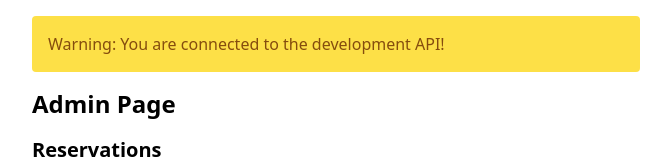
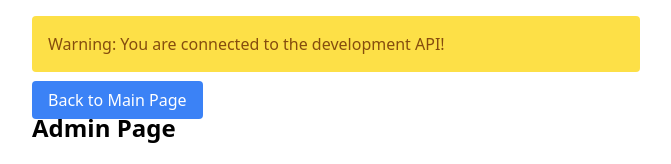
Before and after one commit to Kooshaba/kakayama-diner, a React (Vite) app: page /admin in a window 1280 px wide. Shown: the top 164 px of the page, without its empty margins (304-975 px from the left). Built offline with nearby package versions, Linux system fonts and the light colour scheme; no server answers.

Commit message:
add link back to main page on admin page

```diff
--- a/src/AdminPage.tsx
+++ b/src/AdminPage.tsx
@@ -7,6 +7,7 @@ import {
 import { DateTime } from "luxon";
 import { Calendar } from "react-calendar";
 import "react-calendar/dist/Calendar.css";
+import { Link } from "react-router-dom";
 
 export function AdminPage() {
   const [allReservations, setAllReservations] = useState<
@@ -63,6 +64,10 @@ export function AdminPage() {
           Warning: You are connected to the development API!
         </div>
       )}
+
+      <Link to="/" className="bg-blue-500 text-white py-2 px-4 rounded mb-4">
+        Back to Main Page
+      </Link>
 
       <h1 className="text-2xl font-bold mb-4">Admin Page</h1>
 
```
